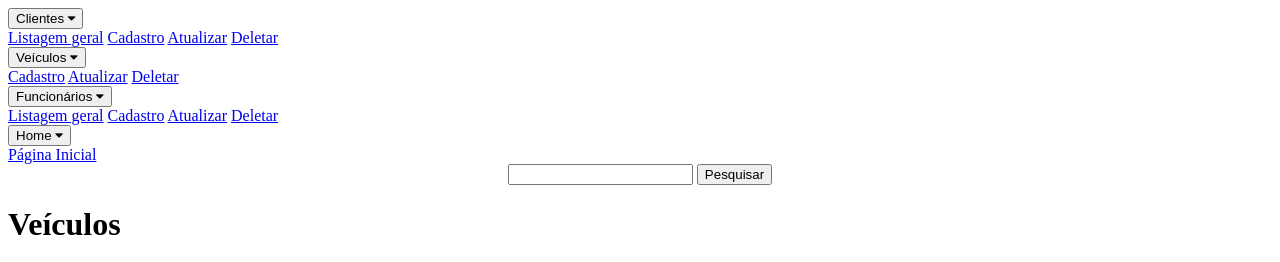
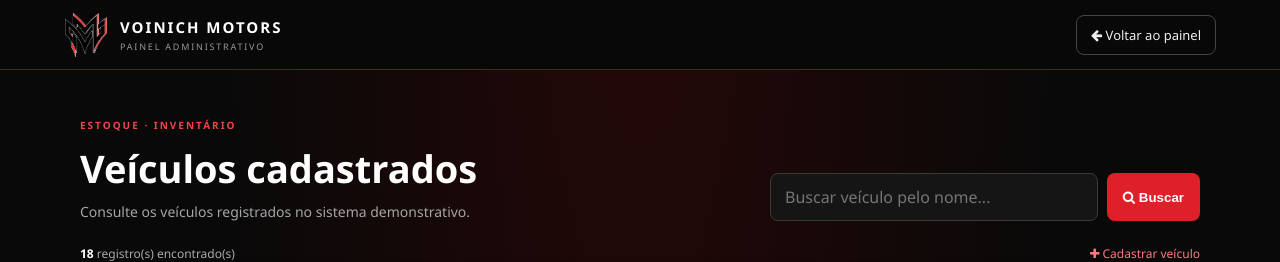
Before and after one commit to lucas287/siteATUALIZADO2.0, a PHP site: page /exibirVei.php in a window 1280 px wide. Shown: the top 262 px of the page. Run offline with PHP 8.4, Linux system fonts and the light colour scheme; data comes from the database, SQL or seed files in the repository.

Commit message:
Moderniza listagem de veículos da Voinich Motors

```diff
--- a/exibirVei.php
+++ b/exibirVei.php
@@ -1,114 +1,137 @@
 <?php
 session_start();
 include_once "conexao.php";
+
+$termo = trim((string)($_GET['nome'] ?? ''));
+$sql = "SELECT * FROM veiculo";
+if ($termo !== '') {
+    $sql .= " WHERE nome LIKE :nome";
+}
+$sql .= " ORDER BY id DESC";
+$result_usuarios = $conn2->prepare($sql);
+if ($termo !== '') {
+    $busca = '%' . $termo . '%';
+    $result_usuarios->bindParam(':nome', $busca, PDO::PARAM_STR);
+}
+$result_usuarios->execute();
+
+function h($valor) {
+    return htmlspecialchars((string)$valor, ENT_QUOTES, 'UTF-8');
+}
 ?>
 <!DOCTYPE html>
-<html lang="pt-br">
+<html lang="pt-BR">
 <head>
   <meta charset="utf-8">
   <meta name="viewport" content="width=device-width, initial-scale=1">
-  <title>Veículos</title>
+  <meta name="theme-color" content="#090909">
+  <title>Veículos cadastrados | Voinich Motors</title>
   <link rel="stylesheet" href="https://cdnjs.cloudflare.com/ajax/libs/font-awesome/4.7.0/css/font-awesome.min.css">
-  <link rel="stylesheet" type="text/css" href="listar1">
+  <style>
+    :root{color-scheme:dark;--red:#df2028;--bg:#090909;--muted:#a5a5a5}
+    *{box-sizing:border-box}
+    body{margin:0;min-height:100vh;background:radial-gradient(ellipse at 50% -15%,rgba(160,0,0,.2),transparent 48%),var(--bg);color:#f5f5f5;font-family:Segoe UI,Arial,sans-serif}
+    .topbar{min-height:70px;padding:12px clamp(18px,5vw,64px);display:flex;align-items:center;justify-content:space-between;gap:16px;background:#080808;border-bottom:1px solid rgba(223,32,40,.5)}
+    .brand{display:flex;align-items:center;gap:12px;color:#fff;text-decoration:none}
+    .brand img{width:44px;height:44px;object-fit:contain}
+    .brand strong{display:block;font-size:15px;letter-spacing:2px}
+    .brand small{display:block;margin-top:3px;color:#999;font-size:9px;letter-spacing:1.8px}
+    .back{padding:10px 14px;border:1px solid #444;border-radius:8px;color:#eee;text-decoration:none;font-size:13px}
+    .back:hover{border-color:var(--red);background:#251012}
+    main{width:min(1120px,calc(100% - 36px));margin:42px auto 56px}
+    .heading{display:flex;align-items:flex-end;justify-content:space-between;gap:20px;margin-bottom:24px}
+    .eyebrow{color:#f0444b;font-size:10px;font-weight:800;letter-spacing:2px}
+    h1{margin:8px 0;color:#fff;font-size:clamp(28px,4vw,38px)}
+    .heading p{margin:0;color:var(--muted);font-size:14px}
+    .search{display:flex;gap:9px;width:min(430px,100%)}
+    .search input{flex:1;min-width:0;padding:12px 14px;border:1px solid #3a3a3a;border-radius:8px;background:#151515;color:#fff;font:inherit}
+    .search input:focus{outline:none;border-color:var(--red);box-shadow:0 0 0 3px rgba(223,32,40,.12)}
+    .search button{padding:0 16px;border:0;border-radius:8px;background:var(--red);color:white;font-weight:700;cursor:pointer}
+    .search button:hover{filter:brightness(1.15)}
+    .results{display:flex;justify-content:space-between;align-items:center;margin:22px 0 14px;color:#aaa;font-size:12px}
+    .results strong{color:#fff}
+    .grid{display:grid;grid-template-columns:repeat(3,minmax(0,1fr));gap:18px}
+    .vehicle{overflow:hidden;min-width:0;border:1px solid #303030;border-radius:14px;background:linear-gradient(155deg,#1c1c1c,#101010);box-shadow:0 14px 32px rgba(0,0,0,.24);transition:transform .2s,border-color .2s}
+    .vehicle:hover{transform:translateY(-3px);border-color:rgba(223,32,40,.6)}
+    .photo{height:190px;background:#0d0d0d;display:grid;place-items:center;overflow:hidden}
+    .photo img{width:100%;height:100%;object-fit:cover}
+    .photo .placeholder{color:#555;font-size:44px}
+    .vehicle-body{padding:18px}
+    .vehicle-id{color:#f0444b;font-size:10px;font-weight:800;letter-spacing:1.5px}
+    .vehicle h2{margin:7px 0 13px;font-size:19px;line-height:1.3}
+    .price{margin:0 0 16px;color:#fff;font-size:18px;font-weight:800}
+    .details{display:grid;grid-template-columns:1fr 1fr;gap:10px;padding-top:14px;border-top:1px solid #303030}
+    .detail{min-width:0}
+    .detail span{display:block;color:#888;font-size:10px;text-transform:uppercase;letter-spacing:.7px}
+    .detail strong{display:block;margin-top:4px;color:#ddd;font-size:12px;overflow-wrap:anywhere}
+    .download{display:inline-flex;align-items:center;gap:7px;margin-top:16px;color:#ff777c;font-size:12px;text-decoration:none}
+    .download:hover{color:#fff}
+    .empty{grid-column:1/-1;padding:42px 20px;border:1px dashed #444;border-radius:12px;text-align:center;color:#aaa}
+    .empty i{display:block;margin-bottom:12px;color:#e33;font-size:30px}
+    .notice{margin-top:24px;padding:14px 16px;border:1px solid #292929;border-radius:9px;background:#121212;color:#999;font-size:12px;line-height:1.6}
+    .notice i{margin-right:7px;color:#e0444b}
+    footer{padding:18px;text-align:center;color:#666;font-size:10px;letter-spacing:1.5px}
+    @media(max-width:900px){.grid{grid-template-columns:repeat(2,minmax(0,1fr))}}
+    @media(max-width:620px){.topbar{min-height:64px}.brand img{width:38px;height:38px}.brand strong{font-size:13px}.back{padding:9px 11px;font-size:11px}main{margin:30px auto 42px}.heading{align-items:stretch;flex-direction:column}.search{width:100%}.grid{grid-template-columns:1fr}.photo{height:210px}}
+  </style>
 </head>
 <body>
-
-<div class="topnavv">
-  <div class="dropdownv">
-    <button class="dropbtnv">Clientes <i class="fa fa-caret-down"></i></button>
-    <div class="dropdownv-content">
-      <a href="exibirClientes.php">Listagem geral</a>
-     <a href="loguin.php">Cadastro</a>
-    <a href="atualizaListCli.php">Atualizar</a>
-    <a href="apagarCli.php">Deletar</a>
+<header class="topbar">
+  <a class="brand" href="devs.php"><img src="logom-VMFinal.png" alt="Voinich Motors"><span><strong>VOINICH MOTORS</strong><small>PAINEL ADMINISTRATIVO</small></span></a>
+  <a class="back" href="devs.php"><i class="fa fa-arrow-left"></i> Voltar ao painel</a>
+</header>
+<main>
+  <section class="heading">
+    <div>
+      <span class="eyebrow">ESTOQUE · INVENTÁRIO</span>
+      <h1>Veículos cadastrados</h1>
+      <p>Consulte os veículos registrados no sistema demonstrativo.</p>
     </div>
-  </div>
-
-  <div class="dropdownv">
-    <button class="dropbtnv">Veículos <i class="fa fa-caret-down"></i></button>
-    <div class="dropdownv-content">
-
-      <a href="logvei.php">Cadastro</a>
-      <a href="atualistVei.php">Atualizar</a>
-    <a href="delist.php">Deletar</a>
-    </div>
-  </div>
-
-  <div class="dropdownv">
-    <button class="dropbtnv">Funcionários <i class="fa fa-caret-down"></i></button>
-    <div class="dropdownv-content">
-      <a href="exibirFuncionario.php">Listagem geral</a>
-      <a href="logfun.php">Cadastro</a>
-      <a href="atualizarFun.php">Atualizar</a>
-      <a href="apagalistFun.php">Deletar</a>
-    </div>
-  </div>
-
-  <div class="dropdownv">
-    <button class="dropbtnv">Home <i class="fa fa-caret-down"></i></button>
-    <div class="dropdownv-content">
-      <a href="devs.php">Página Inicial</a>
-    </div>
-  </div>
-</div>
-<center>
-  <form name="edit_usuario" method="POST" action="">
-    <input type="text" name="nome">
-    <input type="submit" value="Pesquisar" name="EditarUsuario">
-  </form>
-</center>
-
-<h1>Veículos</h1>
-
-<?php
-if(isset($_SESSION['msg'])) {
-  echo "<p class='mensagem'>" . $_SESSION['msg'] . "</p>";
-  unset($_SESSION['msg']);
-}
-?>
-
-<div class="veiculos-container">
-<?php
-if (empty($dados['EditarUsuario'])) {
-    $nome = filter_input(INPUT_POST, 'nome');
-$query_usuarios = "SELECT * FROM veiculo WHERE nome LIKE '%$nome%' ORDER BY id";
-$result_usuarios = $conn2->prepare($query_usuarios);
-$result_usuarios->execute();
-
-while($row_usuario = $result_usuarios->fetch(PDO::FETCH_ASSOC)){
-  extract($row_usuario);
-
-  echo "<div class='veiculo-card'>";
-  echo "<img src='";
-
-  if(!empty($foto) && file_exists("imagens/$id/$foto")){
-    echo "imagens/$id/$foto";
-  } else {
-    echo "imagens/icon_user.png";
-  }
-
-  echo "' alt='Imagem do veículo'>";
-
-  echo "<p><strong>ID:</strong> $id</p>";
-  echo "<p><strong>Placa:</strong> $placa</p>";
-  echo "<p><strong>KM:</strong> $km</p>";
-  echo "<p><strong>Ano:</strong> $ano</p>";
-  echo "<p><strong>Chassi:</strong> $chassi</p>";
-  echo "<p><strong>Cor:</strong> $cor</p>";
-  echo "<p><strong>Tipo:</strong> $tipo</p>";
-  echo "<p><strong>Renavam:</strong> $renavam</p>";
-  echo "<p><strong>Nome:</strong> $nome</p>";
-  echo "<p><strong>Preço:</strong> R$ $preco</p>";
-
-  if(!empty($foto) && file_exists("imagens/$id/$foto")){
-    echo "<a href='imagens/$id/$foto' download>Download da imagem</a>";
-  }
-
-  echo "</div>";
-  }
-}
-?>
-</div>
-
+    <form class="search" method="GET" action="">
+      <input type="search" name="nome" value="<?php echo h($termo); ?>" placeholder="Buscar veículo pelo nome..." aria-label="Buscar veículo pelo nome">
+      <button type="submit"><i class="fa fa-search"></i> Buscar</button>
+    </form>
+  </section>
+  <?php if(isset($_SESSION['msg'])): ?>
+    <div class="notice"><?php echo h($_SESSION['msg']); unset($_SESSION['msg']); ?></div>
+  <?php endif; ?>
+  <div class="results"><span><strong><?php echo (int)$result_usuarios->rowCount(); ?></strong> registro(s) encontrado(s)</span><a href="logvei.php" style="color:#ff777c;text-decoration:none"><i class="fa fa-plus"></i> Cadastrar veículo</a></div>
+  <section class="grid" aria-label="Lista de veículos">
+    <?php
+    $encontrou = false;
+    while($row_usuario = $result_usuarios->fetch(PDO::FETCH_ASSOC)):
+      $encontrou = true;
+      $id = $row_usuario['id'];
+      $foto = $row_usuario['foto'] ?? '';
+      $caminhoFoto = (!empty($foto) && file_exists("imagens/$id/$foto")) ? "imagens/$id/" . rawurlencode($foto) : "imagens/icon_user.png";
+    ?>
+      <article class="vehicle">
+        <div class="photo"><img src="<?php echo h($caminhoFoto); ?>" alt="<?php echo h($row_usuario['nome']); ?>" onerror="this.onerror=null;this.src='imagens/icon_user.png'"></div>
+        <div class="vehicle-body">
+          <span class="vehicle-id">VEÍCULO #<?php echo h($id); ?></span>
+          <h2><?php echo h($row_usuario['nome']); ?></h2>
+          <p class="price">R$ <?php echo h($row_usuario['preco']); ?></p>
+          <div class="details">
+            <div class="detail"><span>Tipo</span><strong><?php echo h($row_usuario['tipo']); ?></strong></div>
+            <div class="detail"><span>Ano</span><strong><?php echo h($row_usuario['ano']); ?></strong></div>
+            <div class="detail"><span>Quilometragem</span><strong><?php echo h($row_usuario['km']); ?></strong></div>
+            <div class="detail"><span>Cor</span><strong><?php echo h($row_usuario['cor']); ?></strong></div>
+            <div class="detail"><span>Placa</span><strong><?php echo h($row_usuario['placa']); ?></strong></div>
+            <div class="detail"><span>Chassi</span><strong><?php echo h($row_usuario['chassi']); ?></strong></div>
+            <div class="detail"><span>Renavam</span><strong><?php echo h($row_usuario['renavam']); ?></strong></div>
+          </div>
+          <?php if(!empty($foto) && file_exists("imagens/$id/$foto")): ?>
+            <a class="download" href="<?php echo h($caminhoFoto); ?>" download><i class="fa fa-download"></i> Baixar foto</a>
+          <?php endif; ?>
+        </div>
+      </article>
+    <?php endwhile; ?>
+    <?php if(!$encontrou): ?>
+      <div class="empty"><i class="fa fa-car"></i>Nenhum veículo encontrado. Tente outra busca ou cadastre um veículo.</div>
+    <?php endif; ?>
+  </section>
+  <aside class="notice"><i class="fa fa-info-circle"></i> Ambiente demonstrativo: utilize apenas dados fictícios durante os testes.</aside>
+</main>
+<footer>VOINICH MOTORS · AMBIENTE DEMONSTRATIVO</footer>
 </body>
 </html>
```
